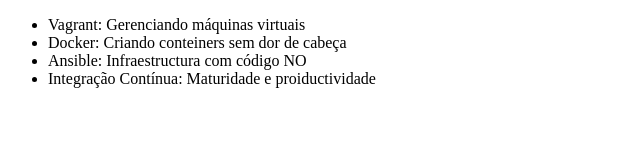
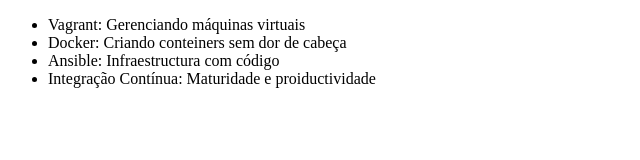
Before and after one commit to jehu1914/alura-git, a plain HTML site: page index.html in a window 1280 px wide. Shown: the full height of the page, 0-640 px from the left. Drawn offline with Linux system fonts and the light colour scheme.

Commit message:
Revert "0a
This reverts commit a035c5ed615ddcd71f3bde24988542cbeec6ca80.

```diff
--- a/index.html
+++ b/index.html
@@ -8,7 +8,7 @@
     <ul>
         <li>Vagrant: Gerenciando máquinas virtuais</li>
         <li>Docker: Criando conteiners sem dor de cabeça</li>
-        <li>Ansible: Infraestructura com código NO</li>
+        <li>Ansible: Infraestructura com código</li>
         <li>Integração Contínua: Maturidade e proiductividade</li>
     </ul>
 </body>
```
